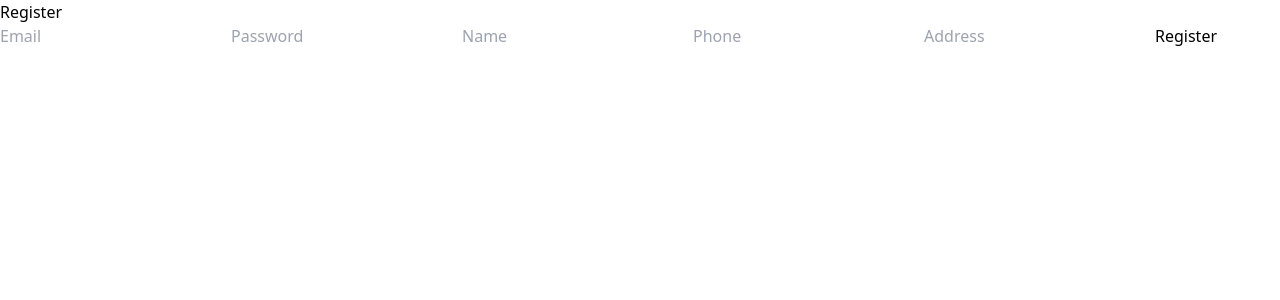
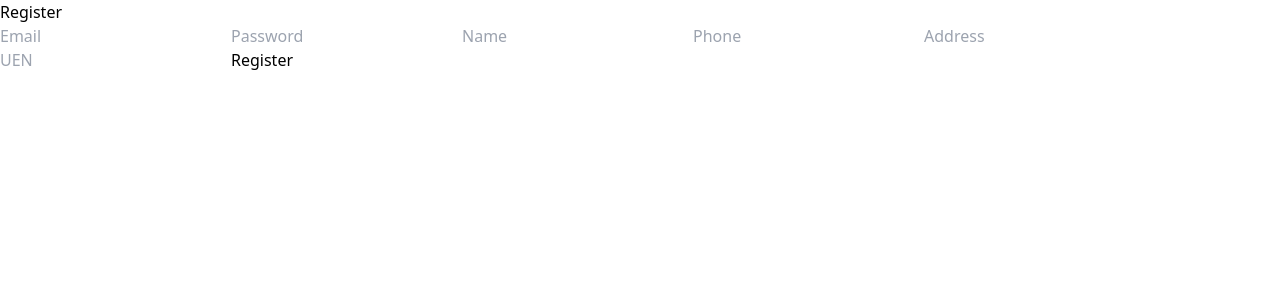
Before and after one commit to prozai/shiokority, a React (Create React App) app in the folder shiokority_merch/: page /register in a window 1280 px wide. Shown: the top 300 px of the page. Built offline with nearby package versions, Linux system fonts and the light colour scheme.

Commit message:
merchant api fixed and add UEN number input to the frontend

```diff
--- a/shiokority_merch/src/views/Register.jsx
+++ b/shiokority_merch/src/views/Register.jsx
@@ -8,7 +8,8 @@ const Register = () => {
     password: '',
     merch_name: '',
     merch_phone: '',
-    merch_address: ''
+    merch_address: '',
+    uen: ''
   });
   const [message, setMessage] = useState('');
 
@@ -72,6 +73,13 @@ const Register = () => {
           value={formData.merch_address}
           onChange={handleChange}
         />
+        <input
+          type="text"
+          name="uen"
+          placeholder="UEN"
+          value={formData.uen}
+          onChange={handleChange}
+        />
         <button type="submit">Register</button>
       </form>
       {message && <p>{message}</p>}
```
Also changed, not shown: shiokority_merch/src/views/Profile.jsx (line endings or trailing spaces), 2 other files (tests, documents, lock files or other folders).
